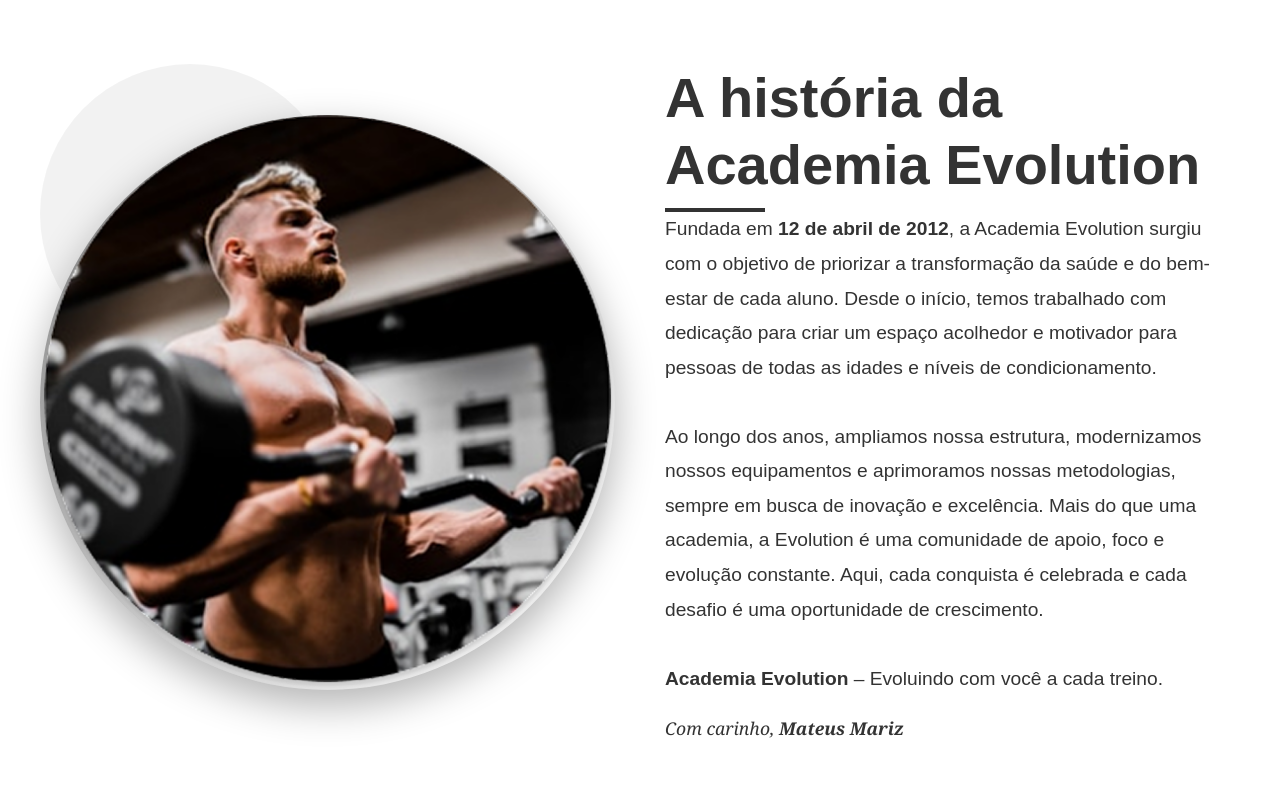
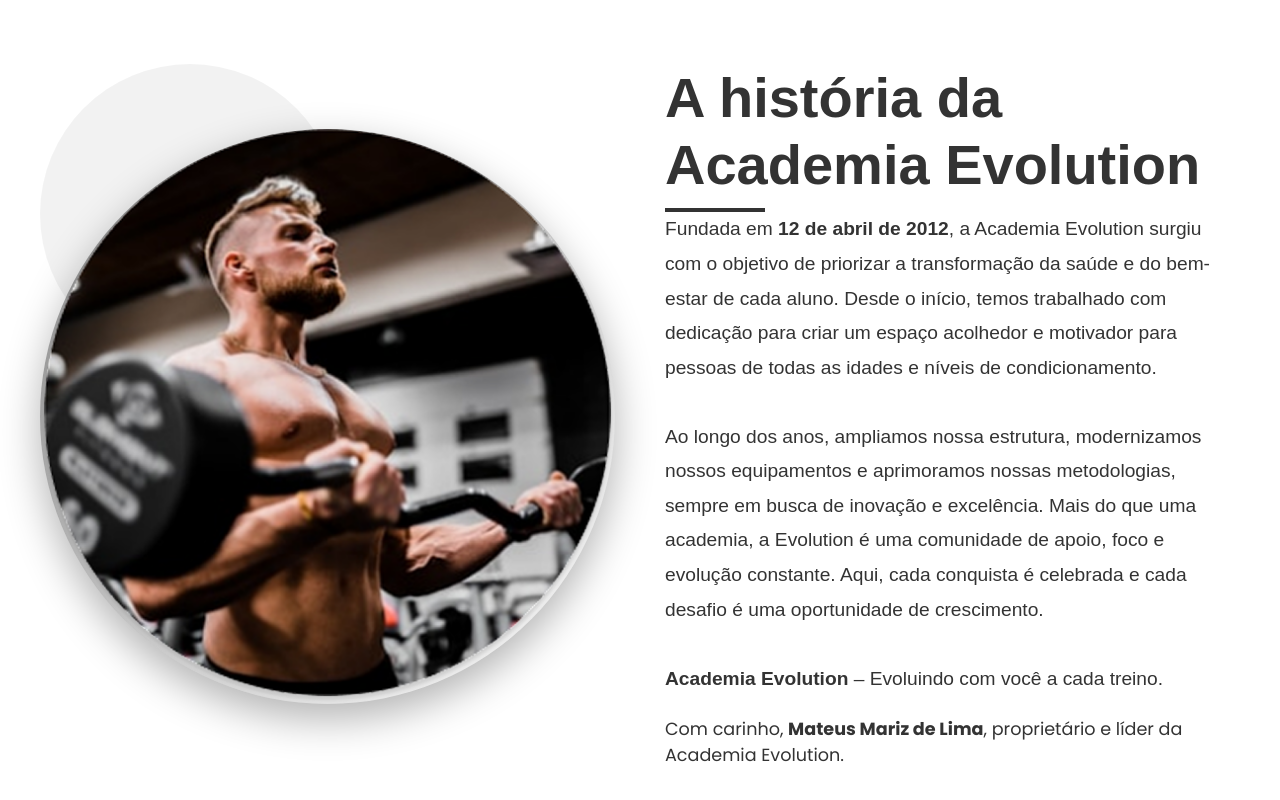
Before and after one commit to mateusborges20/evollution, a plain HTML site: page index.html in a window 1280 px wide. Shown: the part 907-1707 px from the top of the page. Drawn offline with Linux system fonts and the light colour scheme.

Commit message:
nova alteração , seção história

```diff
--- a/css/style.css
+++ b/css/style.css
@@ -474,8 +474,8 @@ img {
 
 /* Assinatura estilizada */
 .assinatura-historia {
-  font-family: "Georgia", serif; /* Fonte serif diferente para a assinatura */
-  font-style: italic;
+  font-family: "Poppins", serif; /* Fonte serif diferente para a assinatura */
+  font-style: normal;
   font-size: 1.1rem; /* Tamanho da fonte da assinatura */
   margin-top: 20px; /* Espaçamento acima da assinatura */
 }
--- a/index.html
+++ b/index.html
@@ -98,10 +98,11 @@
 
             Ao longo dos anos, ampliamos nossa estrutura, modernizamos nossos equipamentos e aprimoramos nossas metodologias, sempre em busca de inovação e excelência. Mais do que uma academia, a Evolution é uma comunidade de apoio, foco e evolução constante. Aqui, cada conquista é celebrada e cada desafio é uma oportunidade de crescimento. <br><br>
 
-            <strong> Academia Evolution </strong>– Evoluindo com você a cada treino.
+            <strong>Academia Evolution</strong> – Evoluindo com você a cada treino.
           </p>
 
-          <p class="assinatura-historia">Com carinho, <strong>Mateus Mariz</strong></p>
+          <p class="assinatura-historia">Com carinho, <strong>Mateus Mariz de Lima</strong>, proprietário e líder  da Academia Evolution.</p>
+
         </div>
       </div>
     </div>
```
